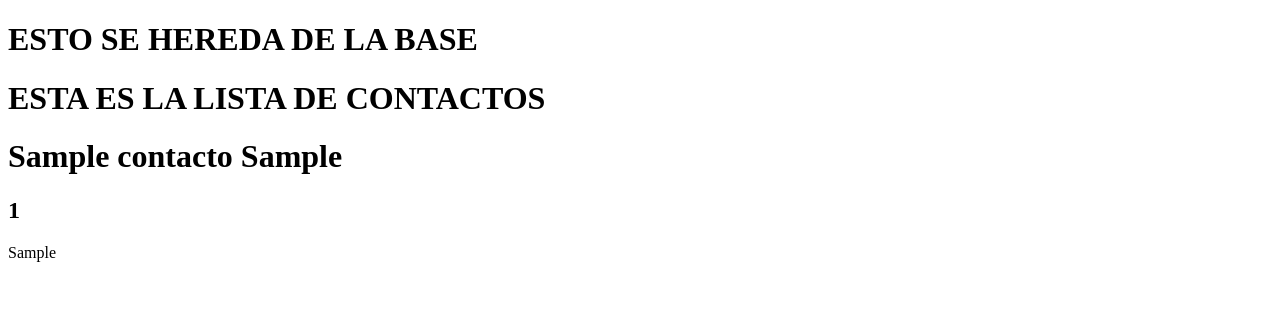
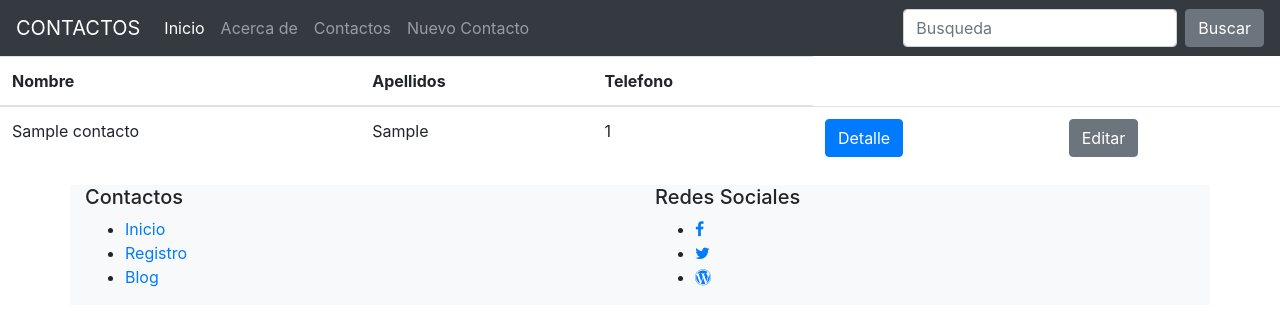
Before and after one commit to datmau/contact-book, a Django app: page /listado/contactos/ in a window 1280 px wide. Shown: the top 326 px of the page. Run offline with Django 3.2, Linux system fonts and the light colour scheme; tables that the repository leaves empty hold one stand-in row (values such as "Sample post"); some libraries are stand-ins or nearby versions.

Commit message:
Plantillas basadas en clase/Formularios

```diff
--- a/Contactos/settings.py
+++ b/Contactos/settings.py
@@ -14,7 +14,7 @@ import os
 
 # Build paths inside the project like this: os.path.join(BASE_DIR, ...)
 BASE_DIR = os.path.dirname(os.path.dirname(os.path.abspath(__file__)))
-
+STATIC_DIR = os.path.join(BASE_DIR, 'static')
 
 # Quick-start development settings - unsuitable for production
 # See https://docs.djangoproject.com/en/2.0/howto/deployment/checklist/
@@ -121,3 +121,6 @@ USE_TZ = True
 # https://docs.djangoproject.com/en/2.0/howto/static-files/
 
 STATIC_URL = '/static/'
+STATICFILES_DIRS = [
+    STATIC_DIR,
+]
--- a/Contactos/urls.py
+++ b/Contactos/urls.py
@@ -19,6 +19,6 @@ from listado.views import index
 
 urlpatterns = [
     path('admin/', admin.site.urls),
-    path('index/', index),
-    path('listado/', include('listado.urls'))
+    path('index/', index, name = 'home'),
+    path('listado/', include('listado.urls', namespace='listado'))
 ]
--- a/listado/models.py
+++ b/listado/models.py
@@ -27,6 +27,7 @@ class Grupo(models.Model):
 class Contacto(models.Model):
     nombre = models.CharField(max_length=50)
     apellidos = models.CharField(max_length=100)
+    foto = models.ImageField(upload_to='static/images', null=True)
     telefono = models.IntegerField()
     fijo = models.IntegerField()
     correo = models.EmailField(max_length=70)
--- a/listado/urls.py
+++ b/listado/urls.py
@@ -1,10 +1,14 @@
 from django.contrib import admin
 from django.urls import path, include
 
-from listado.views import lista_contactos,persona_contactos
+from listado.views import lista_contactos,persona_contactos,DetalleContacto, CrearContacto, EditarContacto
 
+app_name = 'listado'
+urlpatterns = [
+    path('contactos/', lista_contactos, name='contacto_lista'),
+    path('personas/', persona_contactos),
+    path('contactos/<int:pk>', DetalleContacto.as_view(), name='contacto_detalle'),
+    path('contactos/nuevo', CrearContacto.as_view(), name='contacto_crear'),
+    path('contactos/editar/<int:pk>', EditarContacto.as_view(), name='contacto_editar'),
 
-urlpatterns = [
-    path('contactos/', lista_contactos),
-    path('personas/', persona_contactos),
 ]
--- a/listado/views.py
+++ b/listado/views.py
@@ -1,4 +1,7 @@
 from django.shortcuts import render
+from django.views.generic import DetailView, CreateView, UpdateView
+from listado.forms import ContactoCrearForm
+from django.urls import reverse_lazy
 
 from listado.models import Contacto,Persona
 # Create your views here.
@@ -13,3 +16,21 @@ def lista_contactos(request):
 def persona_contactos(request):
     context = Contacto.objects.filter(id=3)
     return render(request, 'persona_contactos.html', {'contactos':context})
+
+class DetalleContacto(DetailView):
+    model = Contacto
+    template_name = 'detalle_contacto.html'
+
+class CrearContacto(CreateView):
+    model = Contacto
+    form_class = ContactoCrearForm
+    template_name = 'crear_contacto.html'
+    success_url = reverse_lazy('listado:contacto_lista')
+
+
+
+class EditarContacto(UpdateView):
+    model = Contacto
+    form_class = ContactoCrearForm
+    template_name = 'crear_contacto.html'
+    succes_url =  reverse_lazy('listado:contacto_lista')
--- a/templates/base.html
+++ b/templates/base.html
@@ -1,24 +1,83 @@
 <!DOCTYPE html>
+{% load staticfiles %}
 <html lang="en">
 <head>
     <meta charset="UTF-8">
     <title>{% block titulo %}
+    {% endblock %}</title>
 
-    {% endblock %}</title>
+    {% block extrastatic %}
+     <!-- Compiled and minified CSS -->
+     <link rel="stylesheet" href="https://maxcdn.bootstrapcdn.com/bootstrap/4.0.0/css/bootstrap.min.css" integrity="sha384-Gn5384xqQ1aoWXA+058RXPxPg6fy4IWvTNh0E263XmFcJlSAwiGgFAW/dAiS6JXm" crossorigin="anonymous">
+
+    {% endblock %}
 </head>
 <body>
 {% block navbar %}
+    <nav class="navbar navbar-expand-lg navbar-dark bg-dark">
+  <a class="navbar-brand" href="#">CONTACTOS</a>
+  <button class="navbar-toggler" type="button" data-toggle="collapse" data-target="#navbarColor02" aria-controls="navbarColor02" aria-expanded="false" aria-label="Toggle navigation" style="">
+    <span class="navbar-toggler-icon"></span>
+  </button>
 
+  <div class="collapse navbar-collapse" id="navbarColor02">
+    <ul class="navbar-nav mr-auto">
+      <li class="nav-item active">
+        <a class="nav-link" href="{% url 'home' %}">Inicio <span class="sr-only">(current)</span></a>
+      </li>
+      <li class="nav-item">
+        <a class="nav-link" href="#">Acerca de</a>
+      </li>
+      <li class="nav-item">
+        <a class="nav-link" href="{% url 'listado:contacto_lista' %}">Contactos</a>
+      </li>
+         <li class="nav-item">
+        <a class="nav-link" href="{% url 'listado:contacto_crear' %}">Nuevo Contacto</a>
+      </li>
+    </ul>
+    <form class="form-inline my-2 my-lg-0">
+      <input class="form-control mr-sm-2" placeholder="Busqueda" type="text">
+      <button class="btn btn-secondary my-2 my-sm-0" type="submit">Buscar</button>
+    </form>
+  </div>
+</nav>
 {% endblock %}
-
-<h1> ESTO SE HEREDA DE LA BASE</h1>
 
 {% block contenido %}
 
 {% endblock %}
 
+<script src="https://code.jquery.com/jquery-3.2.1.slim.min.js" integrity="sha384-KJ3o2DKtIkvYIK3UENzmM7KCkRr/rE9/Qpg6aAZGJwFDMVNA/GpGFF93hXpG5KkN" crossorigin="anonymous"></script>
+<script src="https://cdnjs.cloudflare.com/ajax/libs/popper.js/1.12.9/umd/popper.min.js" integrity="sha384-ApNbgh9B+Y1QKtv3Rn7W3mgPxhU9K/ScQsAP7hUibX39j7fakFPskvXusvfa0b4Q" crossorigin="anonymous"></script>
+<script src="https://maxcdn.bootstrapcdn.com/bootstrap/4.0.0/js/bootstrap.min.js" integrity="sha384-JZR6Spejh4U02d8jOt6vLEHfe/JQGiRRSQQxSfFWpi1MquVdAyjUar5+76PVCmYl" crossorigin="anonymous"></script>
+<link href="//maxcdn.bootstrapcdn.com/font-awesome/4.2.0/css/font-awesome.min.css" rel="stylesheet">
 {% block footer %}
+<!--Footer-->
+<footer class=" navbar-expand-lg" >
+        <div class="container bg-light ">
+            <div class="row">
+                <div class="col-sm-6 ">
+                    <h5>Contactos</h5>
+                    <ul>
+                        <li><a href="#">Inicio</a></li>
+                        <li><a href="#">Registro</a></li>
+                        <li><a href="#">Blog</a></li>
+                    </ul>
+                </div>
+                <div class="col-sm-6">
+                    <h5>Redes Sociales</h5>
+                    <ul class="social-network social-circle">
+                        <li><a href="https://www.facebook.com/UPS.NetACQ/" class="icoFacebook" title="Facebook"><i class="fa fa-facebook"></i></a></li>
+                        <li><a href="https://twitter.com/upsnetacq" class="icoTwitter" title="Twitter"><i class="fa fa-twitter"></i></a></li>
+                        <li><a href="https://upsnetac.wordpress.com/" class="icoWordpress" title="Wordpress"><i class="fa fa-wordpress"></i></a></li>
+                    </ul>
+				</div>
+            </div>
+        </div>
 
+
+    </footer>
 {% endblock %}
+
 </body>
 </html>
--- a/templates/index.html
+++ b/templates/index.html
@@ -1,7 +1,10 @@
 {% extends 'base.html' %}
+{% load staticfiles %}
 {% block titulo %}
 ESTE TITULO DE PAGINA
 {% endblock %}
 {% block contenido %}
+
     <h1>ESTA ES MI PRIMERA VISTA LLAMADA index.html</h1>
+    <img src="{% static 'images/epicu.jpg' %}">
 {% endblock %}
--- a/templates/lista_contactos.html
+++ b/templates/lista_contactos.html
@@ -1,9 +1,32 @@
 {% extends 'base.html' %}
+{% block titulo %}
+    TODOS LOS CONTACTOS
+{% endblock %}
+
 {% block contenido %}
-     <h1>ESTA ES LA LISTA DE CONTACTOS</h1>
-    {% for contacto in contactos %}
-        <h1>{{ contacto.nombre }} {{ contacto.apellidos }}</h1>
-        <h2> {{ contacto.telefono }}</h2>
-        <p> {{ contacto.correo }}</p>
-    {% endfor %}
+    <table class="table">
+        <thead>
+        <tr>
+        <th> Nombre</th>
+        <th> Apellidos</th>
+        <th> Telefono</th>
+        </tr>
+        </thead>
+        <tbody>
+        {% for contacto in contactos %}
+            <tr>
+                <td> {{ contacto.nombre }}</td>
+                <td> {{ contacto.apellidos }}</td>
+                <td> {{ contacto.telefono }}</td>
+                <td><a href="{% url 'listado:contacto_detalle' contacto.id %}" class="btn btn-primary">Detalle</a></td>
+                <td><a href="{% url 'listado:contacto_editar' contacto.id %}" class="btn btn-secondary">Editar</a></td>
+
+            </tr>
+        {% endfor %}
+
+
+        </tbody>
+
+    </table>
+
 {% endblock %}
```
Also changed, not shown: listado/forms.py (added, +40 -0 lines), templates/crear_contacto.html (added, +17 -0 lines), templates/detalle_contacto.html (added, +28 -0 lines), listado/migrations/0004_auto_20180316_2201.py (added), static/images/arbolfrutal.jpg (added), static/images/epicu.jpg (added), static/images/simon.jpg (added), static/images/simon5.jpg (added), static/images/simon6.jpg (added), static/images/simon7.jpg (added), static/images/simon7_NlzPc8h.jpg (added).
